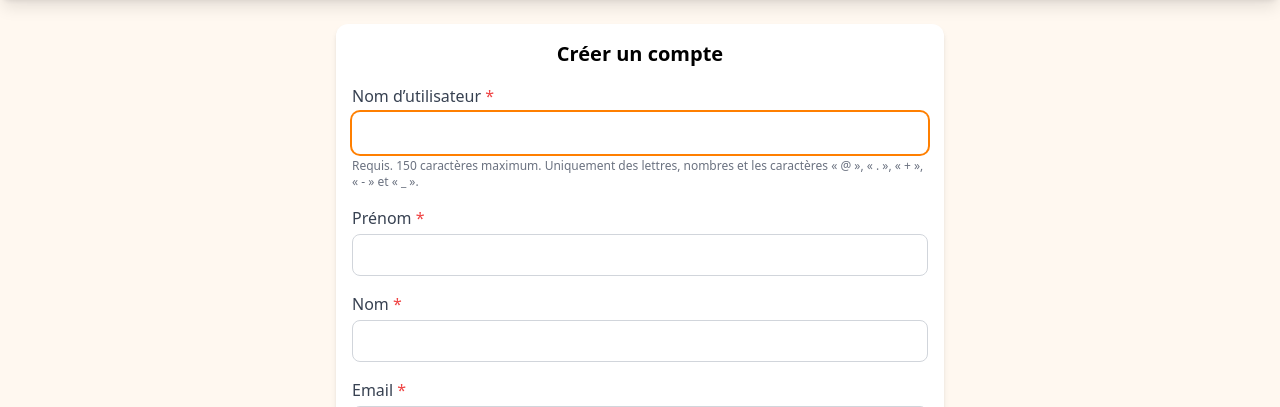
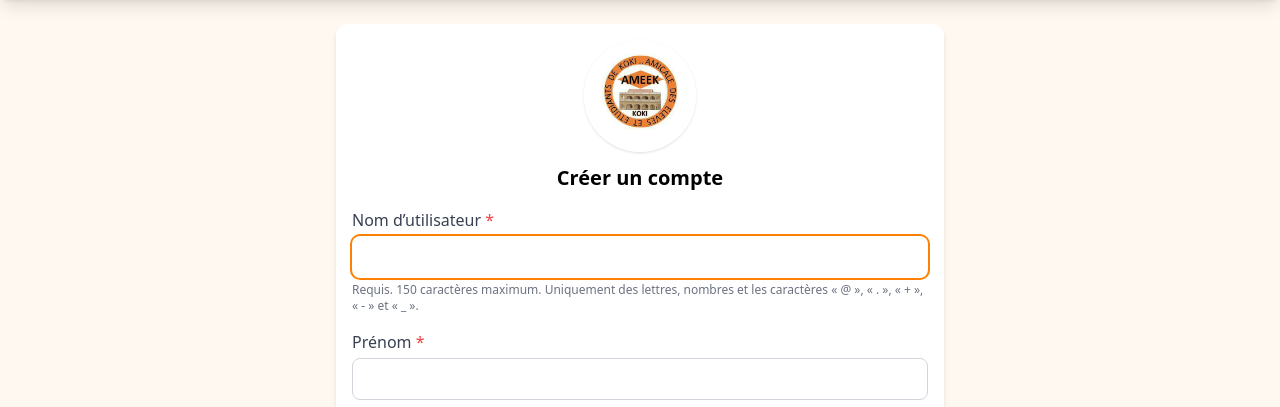
Before and after one commit to Matar057/AMEEK, a Django app: page /accounts/register/ in a window 1280 px wide. Shown: the part 64-471 px from the top of the page. Run offline with Django 5.2, Linux system fonts and the light colour scheme; some libraries are stand-ins or nearby versions.

Commit message:
Ajout du logo AMEEK sur les pages connexion et inscription

```diff
--- a/accounts/templates/accounts/login.html
+++ b/accounts/templates/accounts/login.html
@@ -1,10 +1,14 @@
 {% extends 'base.html' %}
+{% load static %}
 
 {% block title %}Connexion - AMEEK{% endblock %}
 
 {% block content %}
 <div class="max-w-md mx-auto">
   <div class="bg-white rounded-xl shadow-md p-6">
+    <div class="text-center mb-4">
+      <img src="{% static 'img/logo.jpg' %}" alt="Logo AMEEK" class="w-28 h-28 mx-auto rounded-full object-cover shadow">
+    </div>
     <h3 class="text-2xl font-bold text-center mb-6">Connexion</h3>
     <form method="post">
       {% csrf_token %}
--- a/accounts/templates/accounts/register.html
+++ b/accounts/templates/accounts/register.html
@@ -1,4 +1,5 @@
 {% extends 'base.html' %}
+{% load static %}
 
 {% block title %}Inscription - AMEEK{% endblock %}
 
@@ -7,6 +8,9 @@
   <div class="w-full md:w-2/3 px-2 lg:w-1/2">
     <div class="bg-white rounded-xl shadow-md">
       <div class="p-4">
+        <div class="text-center mb-3">
+          <img src="{% static 'img/logo.jpg' %}" alt="Logo AMEEK" class="w-28 h-28 mx-auto rounded-full object-cover shadow">
+        </div>
         <h3 class="text-xl font-bold text-center mb-4">Créer un compte</h3>
         <form method="post">
           {% csrf_token %}
```
Also changed, not shown: static/img/logo.jpg (added).
